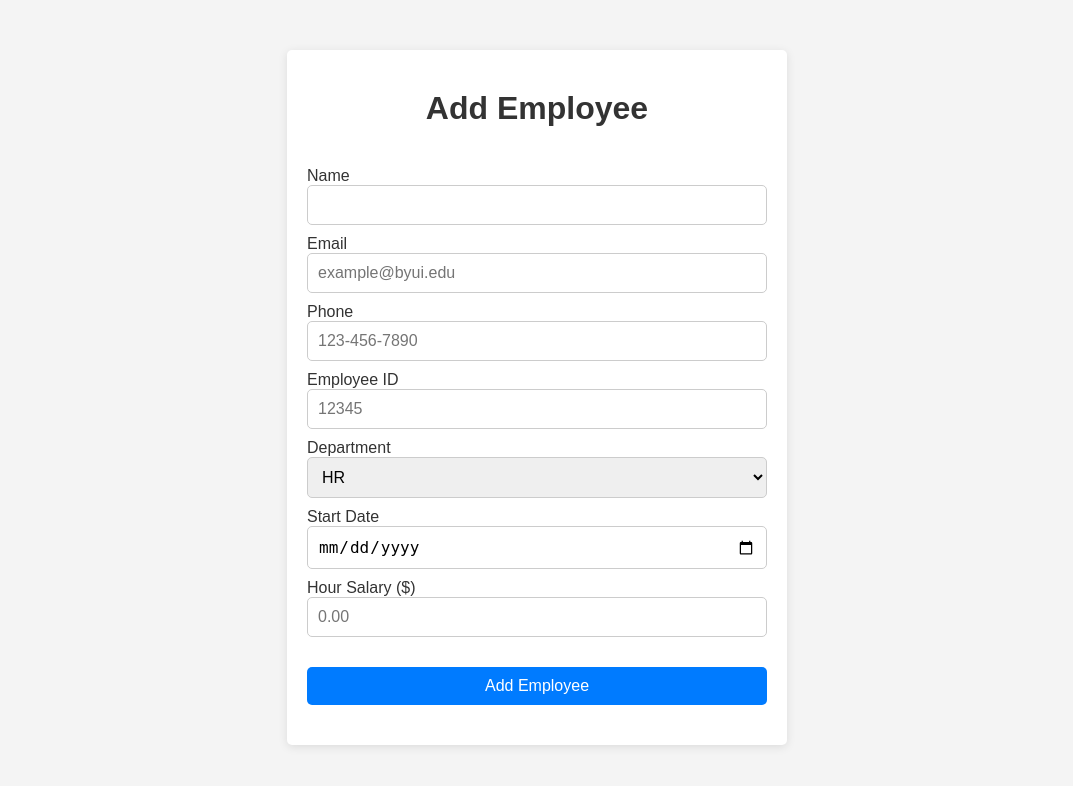
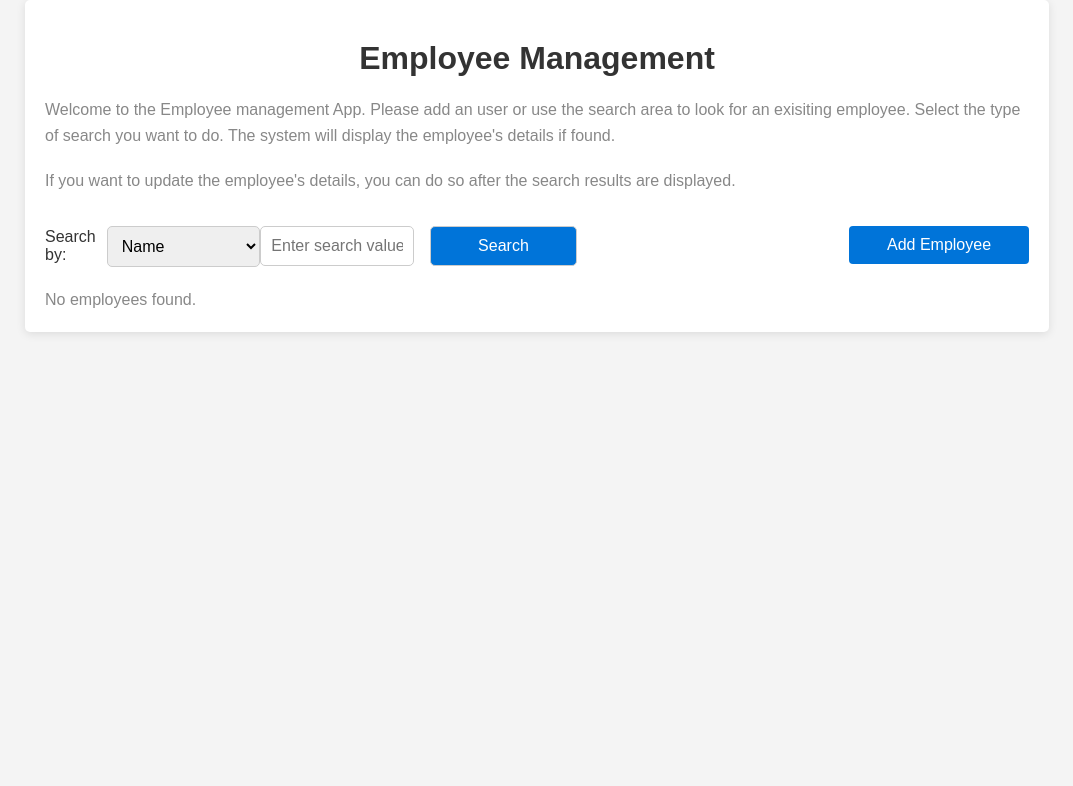
Before and after one commit to ealbanca/Employee-Management-App, a Flask app: page / in a window 1280 px wide. Shown: the top 786 px of the page, without its empty margins (103-1176 px from the left). Run offline with Flask 3, Linux system fonts and the light colour scheme; data that the repository does not hold is empty.

Commit message:
Updated style of index.html

```diff
--- a/app.py
+++ b/app.py
@@ -12,33 +12,6 @@ db_config = {
 
 @app.route('/')
 def index():
-    return render_template('addemployee.html')
-
-@app.route('/add_employee', methods=['POST'])
-def add_employee():
-    name = request.form['name']
-    email = request.form['email']
-    phone = request.form['phone']
-    employee_id = request.form['employeeId']
-    department = request.form['department']
-    start_date = request.form['startDate']
-    salary = request.form['salary']
-
-    conn = mysql.connector.connect(**db_config)
-    cursor = conn.cursor()
-    sql = """
-        INSERT INTO employees (name, email, phone, employee_id, department, start_date, salary)
-        VALUES (%s, %s, %s, %s, %s, %s, %s)
-    """
-    values = (name, email, phone, employee_id, department, start_date, salary)
-    cursor.execute(sql, values)
-    conn.commit()
-    cursor.close()
-    conn.close()
-    return redirect('/search')
-
-@app.route('/search', methods=['GET'])
-def search_employee():
     search_type = request.args.get('searchType')
     search_value = request.args.get('searchValue')
     employees = []
@@ -64,7 +37,34 @@ def search_employee():
 
     cursor.close()
     conn.close()
-    return render_template('searchemployee.html', employees=employees)
+    return render_template('index.html', employees=employees)
+
+@app.route('/addemployee.html')
+def add_employee_page():
+    return render_template('addemployee.html')
+
+@app.route('/add_employee', methods=['POST'])
+def add_employee():
+    name = request.form['name']
+    email = request.form['email']
+    phone = request.form['phone']
+    employee_id = request.form['employeeId']
+    department = request.form['department']
+    start_date = request.form['startDate']
+    salary = request.form['salary']
+
+    conn = mysql.connector.connect(**db_config)
+    cursor = conn.cursor()
+    sql = """
+        INSERT INTO employees (name, email, phone, employee_id, department, start_date, salary)
+        VALUES (%s, %s, %s, %s, %s, %s, %s)
+    """
+    values = (name, email, phone, employee_id, department, start_date, salary)
+    cursor.execute(sql, values)
+    conn.commit()
+    cursor.close()
+    conn.close()
+    return redirect('/')
 
 if __name__ == '__main__':
     app.run(debug=True)
--- /dev/null
+++ b/static/scripts/addEmployee.js
@@ -0,0 +1,8 @@
+document.addEventListener('DOMContentLoaded', function () {
+    const addEmployeeBtn = document.getElementById('addEmployee');
+    if (addEmployeeBtn) {
+        addEmployeeBtn.addEventListener('click', function () {
+            window.location.href = '/addemployee.html';
+        });
+    }
+});
--- a/static/styles/style.css
+++ b/static/styles/style.css
@@ -28,39 +28,14 @@ body {
 }
 
 .mainContainer p {
-    margin-left: 2rem;
     font-size: 16px;
     line-height: 1.6;
-    margin-bottom: 9px;
 }
 
-.mainContainer ul {
-    padding: 0;
-    margin: 20px 0;
-    margin-left: 3.2rem;
+.right-align {
+    float: right;
+    margin-bottom: 10px;
 }
-
-
-.buttonsContainer {
-    display: flex;
-    justify-content: center;
-    gap: 20px;
-}
-
-.buttonsContainer button {
-    padding: 10px 20px;
-    background-color: #007bff;
-    color: #fff;
-    border: none;
-    border-radius: 5px;
-    cursor: pointer;
-    font-size: 16px;
-}
-
-.buttonsContainer button:hover {
-    background-color: #0056b3;
-}
-
 
 /*Register Form Styles*/
 
@@ -114,6 +89,8 @@ body {
 
 #searchForm,
 .searchForm {
+    margin-top: 2rem;
+    ;
     display: flex;
     align-items: center;
 }
@@ -131,18 +108,36 @@ body {
 
 #searchForm select,
 #searchForm input[type="text"] {
-    width: 36%;
+    width: 23%;
 }
 
 #searchForm button {
-    width: 20%;
-    background-color: #007bff;
+    width: 22%;
+    background-color: #0074D9;
     color: #fff;
     cursor: pointer;
+    margin-left: 1rem;
+    margin-right: 17rem;
 }
 
-#searchForm button:hover {
+#searchForm button:hover,
+#addEmployee:hover {
     background-color: #0056b3;
+}
+
+#addEmployee {
+    display: block;
+    text-align: center;
+    width: 180px;
+    margin: 0 auto 16px auto;
+    padding: 10px 20px;
+    background-color: #0074D9;
+    color: #fff;
+    border: none;
+    border-radius: 4px;
+    font-size: 1rem;
+    cursor: pointer;
+    transition: background 0.2s;
 }
 
 /* Search Results Styles */
--- a/templates/searchemployee.html
+++ b/templates/index.html
@@ -4,19 +4,22 @@
 <head>
     <meta charset="UTF-8">
     <meta name="viewport" content="width=device-width, initial-scale=1.0">
-    <title>Search Employee</title>
+    <title>Employee Management</title>
     <link rel="stylesheet" href="/static/styles/style.css">
 </head>
 
 <body>
 
     <main class="mainContainer">
-        <h1>Search Employee</h1>
-        <p>Select the type of search you want to do. The system will display the employee's
+        <h1>Employee Management</h1>
+        <p>Welcome to the Employee management App. Please add an user or use the search area to look for an exisiting
+            employee. Select the type of search you want to do. The system will display the employee's
             details if found.</p>
         <p>If you want to update the employee's details, you can do so after the search results are displayed.</p>
+
         <section>
-            <form id="searchForm" method="get" action="/search">
+            <button id="addEmployee" class="right-align">Add Employee</button>
+            <form id="searchForm" method="get" action="/">
                 <label for="searchType">Search by:</label>
                 <select name="searchType" id="searchType">
                     <option value="name">Name</option>
@@ -57,6 +60,7 @@
         <p>No employees found.</p>
         {% endif %}
     </main>
+    <script src="{{ url_for('static', filename='scripts/addEmployee.js') }}"></script>
 </body>
 
 </html>
```
Also changed, not shown: index.html (deleted, +0 -31 lines), scripts/employeeButtons.js (deleted, +0 -10 lines).
